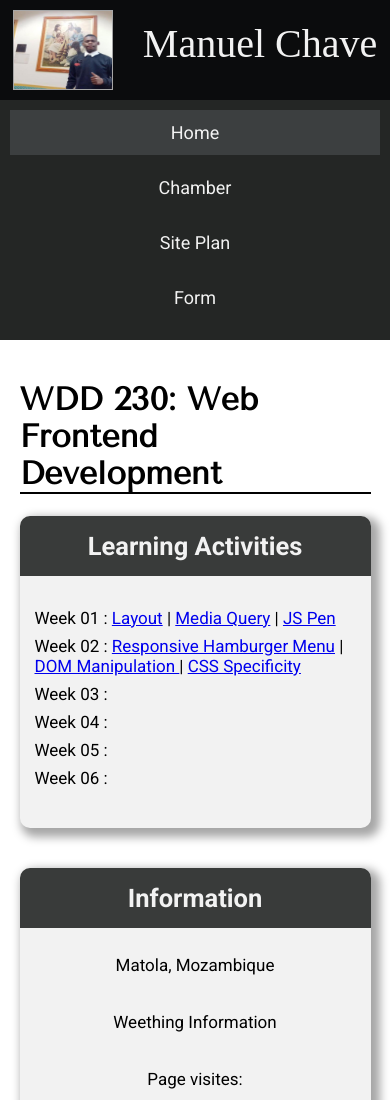
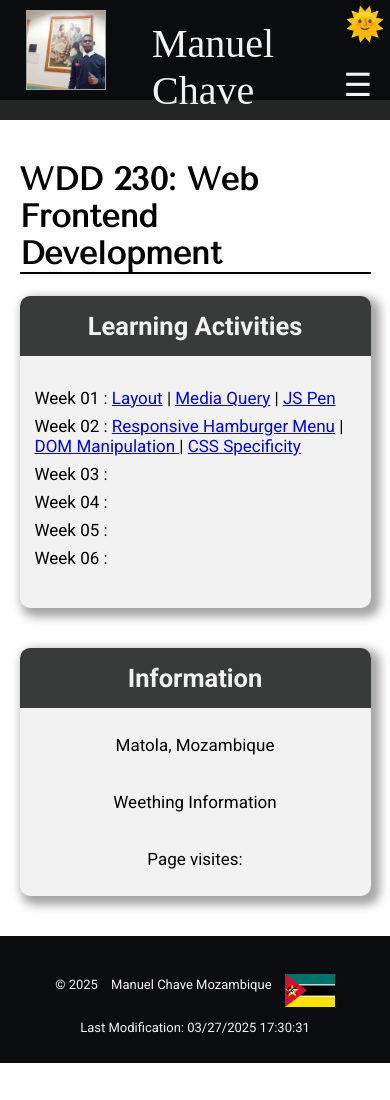
Before and after one commit to ManuelChave1/wdd230, a plain HTML site: page index.html in a window 390 px wide. Shown: the top 1100 px of the page. After the commit the page ends 1063 px from the top, so only its background shows below. Drawn offline with nearby package versions, Linux system fonts and the light colour scheme.

Commit message:
Adding humberguer bar and darkmode

```diff
--- a/index.html
+++ b/index.html
@@ -9,22 +9,22 @@
     <meta property="og:type" content="article" >
     <meta property="og:image" content="https://www.rm.co.mz/wp-content/uploads/2023/04/RM-4.jpg">
     <meta property="og:url" content="https://manuelchave1.github.io/wdd230/index.html">
-    <link rel="icon" href="images/icon-size-32x32.png" sizes="32x32">
-
-
+    <link rel="icon" href="images/favicon.ico">
     <link rel="stylesheet"  href="styles/base.css">
     <link rel="stylesheet"  href="styles/larger.css">
     <title>Manuel Chave - WDD 230 - Desenvolvimento de front-end da Web</title>
 </head>
 <body>
     <div class="conteiner">
-
         <header>
             <img src="images/profile_picture.jfif" alt="My profile Picture">
             <span>Manuel Chave</span>
+            <button class="hamburger"></button>
+            <div class="mode">🌞</div>
         </header>
-        <nav>
-            <ul>
+        <nav id="animateme">
+
+            <ul class="menuLinks">
                 <li class="active"><a href="index.html">Home</a></li>
                 <li><a href="#">Chamber</a></li>
                 <li><a href="#">Site Plan</a></li>
@@ -57,6 +57,8 @@
             </section >
             </div>
         </main>
+
+
         <footer>
             <P>
                 <span id="year"></span>
--- a/scripts/getDates.js
+++ b/scripts/getDates.js
@@ -2,3 +2,30 @@ let date = new Date()
 yearCopright = date.getFullYear()
 document.getElementById("year").innerHTML = "© "+ yearCopright
 document.getElementById("lastModified").innerHTML = "Last Modification: " + document.lastModified
+
+const btn_humburguer = document.querySelector(".hamburger")
+const nav_active_element = document.querySelector("#animateme")
+
+
+const mode_element = document.querySelector(".mode")
+const main_element = document.querySelector("main")
+
+
+
+btn_humburguer.addEventListener('click', () => {
+    nav_active_element.classList.toggle('open');
+    btn_humburguer.classList.toggle('open');
+
+});
+
+mode_element-addEventListener('click',() => {
+    if (mode_element.textContent.includes("🌞"))
+         {
+		main_element.style.background = "#242625";
+
+		mode_element.textContent = "🌘";
+	} else {
+		main_element.style.background = "#F2F2F2";
+		mode_element.textContent = "🌞";
+	}
+})
--- a/styles/base.css
+++ b/styles/base.css
@@ -26,9 +26,10 @@ body{
     height: 100px;
     padding: 10px;
     display: flex;
-    justify-content: center ;
+    justify-content:  center;
     align-items: center;
-    flex-wrap: wrap;
+    position: relative;
+
  }
 
 header>img{
@@ -39,7 +40,6 @@ header>img{
 }
 
 header >span{
-
     font-size: 50px;
     font-style: normal;
     color: #F2F2F2;
@@ -47,6 +47,38 @@ header >span{
     height: 100%;
     padding-top: 10px;
 }
+
+/* Coding humberguer tab*/
+
+.hamburger{
+    border: none;
+    font-size: 2rem;
+    background:none;
+    color:#F2F2F2 ;
+    margin-top: 70px;
+    cursor: pointer;
+    justify-content: right;
+    padding: .25rem 2vw;
+}
+
+.hamburger::before{
+    content: "\2630";
+}
+
+/*Coding mode*/
+
+.mode{
+    position: absolute;
+    top: 5px;
+    right: 5px;
+    font-size: 2rem;
+    cursor: pointer;
+
+
+}
+
+
+
 
 /* Coding nav*/
 
--- a/styles/larger.css
+++ b/styles/larger.css
@@ -1,17 +1,44 @@
 
 
 @media (max-width: 768px) {
+    header{
+        justify-content: space-between;
+    }
+
     header > img{
         height: 100%;
+        margin: 1rem;
     }
     header > span {
         font-size: 30px;
         margin-left: 20px;
     }
-    nav ul {
-        display: flex;
+    nav{
+        display: grid;
+        grid-template-rows: 0fr;
+        transition: grid-template-rows 0.5s ease-out;
+    }
+
+    nav ul{
+        overflow: hidden;
+    }
+
+    nav#animateme.open{
+        grid-template-rows: 1fr;
+
+    }
+     nav ul{
         flex-direction: column;
+     }
+    .hamburger.open::before{
+        content: "X";
+    }
 
+    nav > ul > li {
+
+        margin-bottom: 10px;
+        cursor: pointer;
+        text-align: start;
     }
 
 
@@ -27,6 +54,13 @@
 
     footer {
         font-size: 13px;
+    }
+}
+
+@media (min-width: 768px) {
+    .hamburger{
+        display: none;
+
     }
 }
 
@@ -51,6 +85,8 @@
 
     }
 
+
+
 }
 
 
```
Also changed, not shown: images/favicon.ico (added), images/moon-icon.png (added), images/night-mode-icon.png (added).
